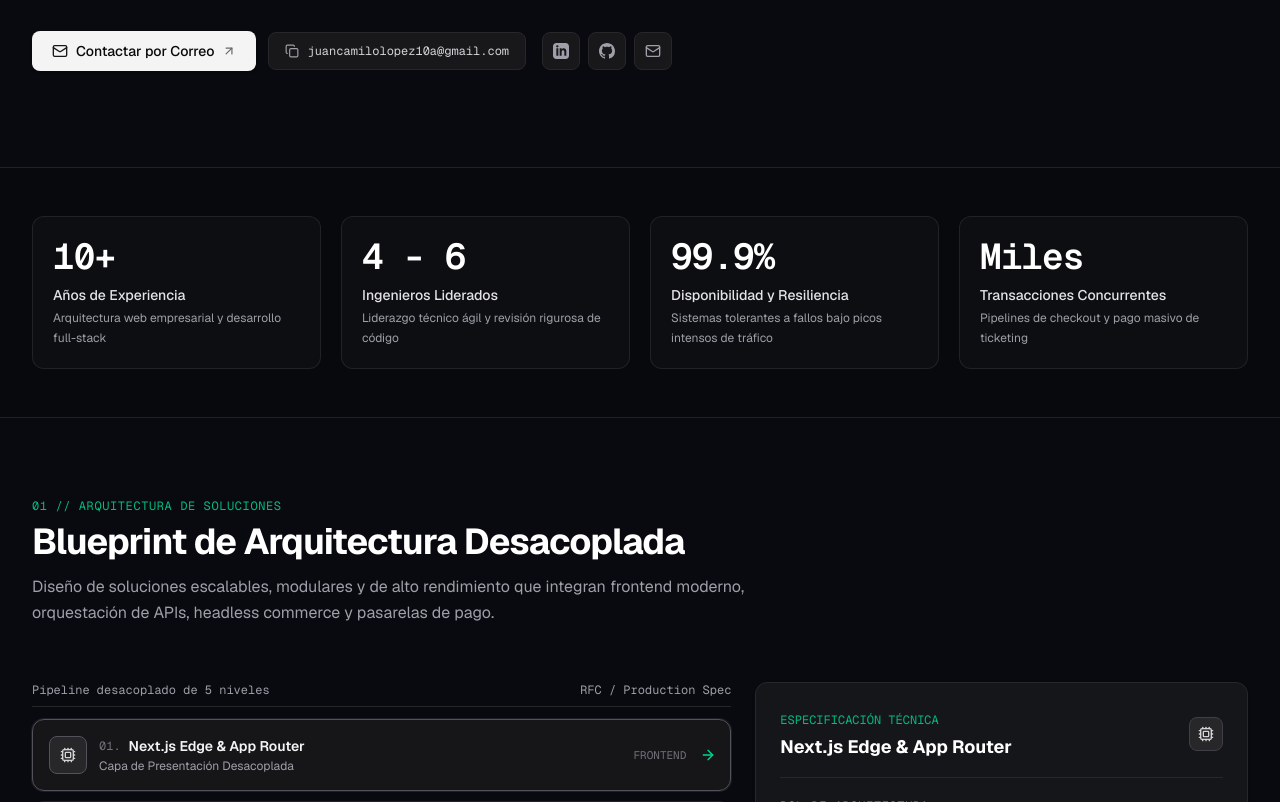
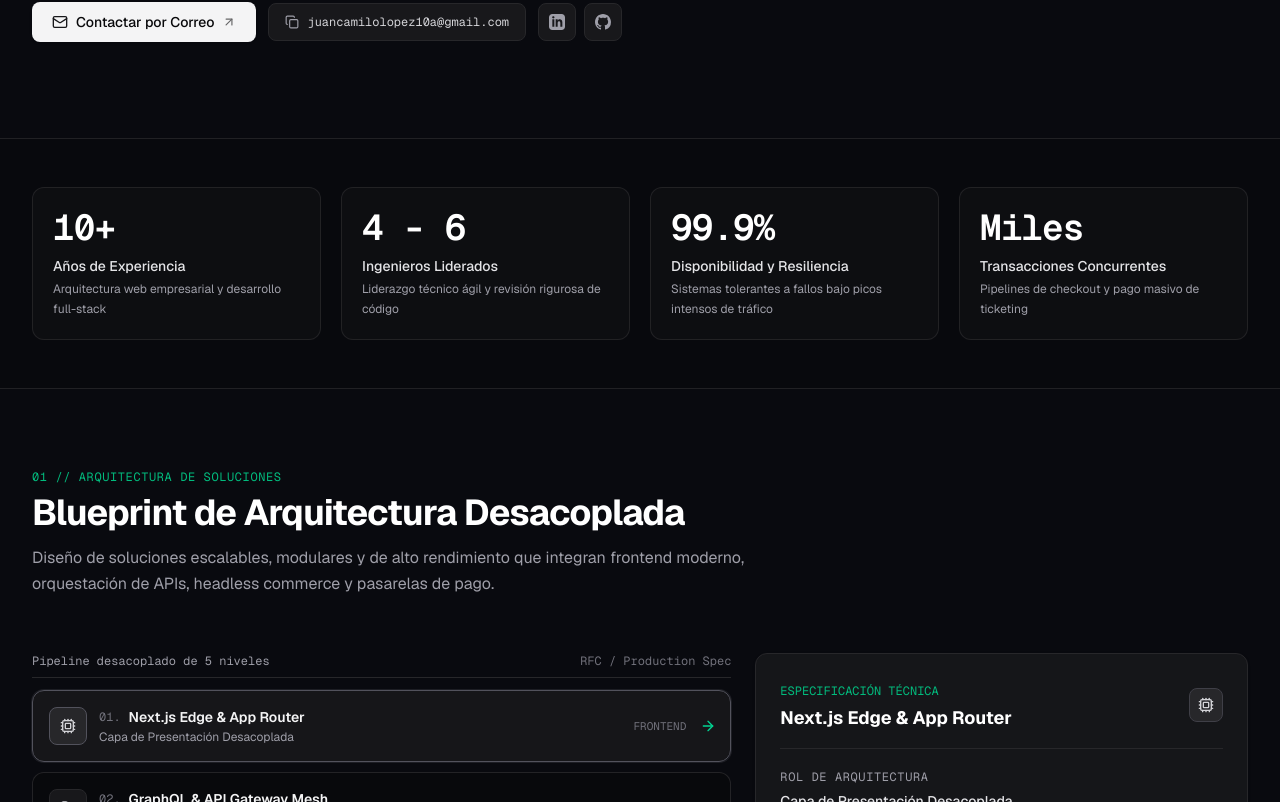
Before and after one commit to jc9218/Portafolio, a Next.js app: page / in a window 1280 px wide. Shown: the part 698-1500 px from the top of the page. Built offline with nearby package versions, Linux system fonts and the light colour scheme.

Commit message:
fix(mobile): overhaul footer and responsive mobile layouts across all sections

```diff
--- a/src/app/globals.css
+++ b/src/app/globals.css
@@ -12,9 +12,11 @@
   --font-mono: var(--font-geist-mono);
 }
 
+html,
 body {
   background: var(--background);
   color: var(--foreground);
   font-family: var(--font-geist-sans), -apple-system, BlinkMacSystemFont, "Segoe UI", Roboto, sans-serif;
   -webkit-font-smoothing: antialiased;
+  overflow-x: clip;
 }
--- a/src/components/ArchitectureShowcase.tsx
+++ b/src/components/ArchitectureShowcase.tsx
@@ -49,9 +49,9 @@ export default function ArchitectureShowcase() {
         <div className="grid grid-cols-1 lg:grid-cols-12 gap-6 items-start">
           {/* Architecture Pipeline Flow */}
           <div className="lg:col-span-7 space-y-3">
-            <div className="flex items-center justify-between text-xs text-zinc-400 font-mono pb-2 border-b border-zinc-800">
+            <div className="flex flex-col sm:flex-row sm:items-center justify-between gap-1 text-xs text-zinc-400 font-mono pb-2 border-b border-zinc-800">
               <span>{language === "es" ? "Pipeline desacoplado de 5 niveles" : "5-tier decoupled pipeline"}</span>
-              <span className="text-zinc-400 text-[11px] sm:text-xs">RFC / Production Spec</span>
+              <span className="text-zinc-500 text-[11px] sm:text-xs">RFC / Production Spec</span>
             </div>
 
             <div className="space-y-3 sm:space-y-2.5">
@@ -69,9 +69,9 @@ export default function ArchitectureShowcase() {
                     {/* Header clickable trigger */}
                     <button
                       onClick={() => setSelectedNodeId(node.id)}
-                      className="w-full text-left p-3.5 sm:p-4 flex items-center justify-between group"
+                      className="w-full text-left p-3.5 sm:p-4 flex items-center justify-between group min-w-0"
                     >
-                      <div className="flex items-center gap-3 min-w-0">
+                      <div className="flex items-center gap-3 min-w-0 flex-1 pr-1">
                         <div
                           className={`p-2 sm:p-2.5 rounded-lg border shrink-0 transition-colors ${
                             isSelected
@@ -81,9 +81,9 @@ export default function ArchitectureShowcase() {
                         >
                           {categoryIcons[node.category]}
                         </div>
-                        <div className="min-w-0">
+                        <div className="min-w-0 flex-1">
                           <div className="flex items-center gap-2">
-                            <span className="text-xs font-mono text-zinc-500">
+                            <span className="text-xs font-mono text-zinc-500 shrink-0">
                               0{index + 1}.
                             </span>
                             <h3 className="text-sm font-semibold text-zinc-100 group-hover:text-white truncate">
@@ -117,7 +117,7 @@ export default function ArchitectureShowcase() {
 
                     {/* Mobile inline expansion */}
                     {isSelected && (
-                      <div className="lg:hidden px-3.5 pb-4 pt-1 sm:px-4 border-t border-zinc-850 space-y-4">
+                      <div className="lg:hidden px-3.5 pb-4 pt-1 sm:px-4 border-t border-zinc-800 space-y-4">
                         <div className="pt-2">
                           <h4 className="text-[11px] uppercase tracking-wider text-zinc-400 font-mono mb-1">
                             {language === "es" ? "Descripción & Responsabilidades" : "Responsibilities"}
@@ -144,7 +144,7 @@ export default function ArchitectureShowcase() {
                           </div>
                         </div>
 
-                        <div className="pt-3 border-t border-zinc-850 flex items-center justify-between text-[11px] text-zinc-400 font-mono">
+                        <div className="pt-3 border-t border-zinc-800 flex items-center justify-between text-[11px] text-zinc-400 font-mono">
                           <span>SLA / Performance:</span>
                           <span className="text-zinc-200">High-Concurrency 99.9%</span>
                         </div>
--- a/src/components/Hero.tsx
+++ b/src/components/Hero.tsx
@@ -82,25 +82,25 @@ export default function Hero() {
             {/* Copy Email Button */}
             <button
               onClick={handleCopyEmail}
-              className="inline-flex items-center justify-center gap-2 px-4 py-2.5 rounded-lg bg-zinc-900 hover:bg-zinc-850 border border-zinc-800 text-zinc-300 hover:text-white text-xs font-mono transition-colors w-full sm:w-auto"
+              className="inline-flex items-center justify-center gap-2 px-4 py-2.5 rounded-lg bg-zinc-900 hover:bg-zinc-800 border border-zinc-800 text-zinc-300 hover:text-white text-xs font-mono transition-colors w-full sm:w-auto min-w-0"
             >
               {copied ? (
                 <>
                   <Check className="w-3.5 h-3.5 text-emerald-400" />
-                  <span className="text-emerald-400">
+                  <span className="text-emerald-400 font-medium">
                     {language === "es" ? "Copiado" : "Copied"}
                   </span>
                 </>
               ) : (
                 <>
-                  <Copy className="w-3.5 h-3.5 text-zinc-400" />
-                  <span>{personal.email}</span>
+                  <Copy className="w-3.5 h-3.5 text-zinc-400 shrink-0" />
+                  <span className="truncate">{personal.email}</span>
                 </>
               )}
             </button>
 
             {/* Social Links */}
-            <div className="flex items-center justify-center gap-2 pt-1 sm:pt-0 sm:ml-1">
+            <div className="flex items-center justify-center gap-2 w-full sm:w-auto pt-1 sm:pt-0">
               <a
                 href={personal.linkedin}
                 target="_blank"
@@ -119,13 +119,6 @@ export default function Hero() {
               >
                 <GithubIcon className="w-4 h-4" />
               </a>
-              <a
-                href={`mailto:${personal.email}`}
-                aria-label="Email"
-                className="flex-1 sm:flex-initial p-2.5 rounded-lg bg-zinc-900 hover:bg-zinc-800 border border-zinc-800 text-zinc-400 hover:text-white transition-colors flex items-center justify-center"
-              >
-                <Mail className="w-4 h-4" />
-              </a>
             </div>
           </div>
         </div>
--- a/src/components/Navbar.tsx
+++ b/src/components/Navbar.tsx
@@ -44,7 +44,7 @@ export default function Navbar() {
             <span className="font-medium text-zinc-100 tracking-tight text-xs sm:text-sm group-hover:text-white transition-colors truncate">
               Juan Camilo López
             </span>
-            <span className="text-[10px] sm:text-[11px] text-zinc-400 truncate hidden xs:block">
+            <span className="text-[10px] sm:text-[11px] text-zinc-400 truncate hidden sm:block">
               Fullstack Developer & Technical Lead
             </span>
           </div>
--- a/src/data/portfolio.ts
+++ b/src/data/portfolio.ts
@@ -120,8 +120,8 @@ export const PORTFOLIO_DATA = {
     github: "https://github.com/jc9218",
     whatsapp: "https://wa.me/573162438345",
     summary: {
-      es: "Ingeniero de Sistemas con más de 10 años de experiencia en ingeniería de software, arquitectura web empresarial y liderazgo técnico en iniciativas de transformación digital. Especializado en desarrollo agéntico, flujos de trabajo con agentes autónomos de IA y el diseño y construcción de complejos ecosistemas modernos de comercio headless, plataformas CMS empresariales y arquitecturas desacopladas con Next.js, Ibexa DXP y Commerce Layer. Capacidad probada para liderar equipos multifuncionales (4-6 ingenieros), mitigar deuda técnica, alinear objetivos de negocio con software de alto rendimiento y desplegar canales transaccionales de pago de misión crítica para sistemas de alta disponibilidad y tráfico masivo.",
-      en: "Systems Engineer with over 10 years of experience in software engineering, enterprise web architecture, and technical leadership for digital transformation initiatives. Specialized in agentic software development, autonomous AI coding workflows, and building complex modern headless commerce ecosystems, enterprise-grade CMS platforms, and decoupled architectures using Next.js, Ibexa DXP, and Commerce Layer. Proven ability to lead cross-functional engineering teams (4-6 developers), mitigate technical debt, align complex business goals with high-performing software design, and deploy mission-critical transactional checkout and payment pipelines for highly available, high-traffic systems.",
+      es: "Ingeniero de Sistemas con más de 10 años de experiencia en ingeniería de software, arquitectura web empresarial y liderazgo técnico en iniciativas de transformación digital. Especializado en el diseño y construcción de complejos ecosistemas modernos de comercio headless, plataformas CMS empresariales y arquitecturas desacopladas con Next.js, Ibexa DXP y Commerce Layer. Capacidad probada para liderar equipos multifuncionales (4-6 ingenieros), mitigar deuda técnica, alinear objetivos de negocio con software de alto rendimiento y desplegar canales transaccionales de pago de misión crítica para sistemas de alta disponibilidad y tráfico masivo.",
+      en: "Systems Engineer with over 10 years of experience in software engineering, enterprise web architecture, and technical leadership for digital transformation initiatives. Specialized in the design and construction of complex modern headless commerce ecosystems, enterprise-grade CMS platforms, and decoupled architectures using Next.js, Ibexa DXP, and Commerce Layer. Proven ability to lead cross-functional engineering teams (4-6 developers), mitigate technical debt, align complex business goals with high-performing software design, and deploy mission-critical transactional checkout and payment pipelines for highly available, high-traffic systems.",
     },
   },
 
```
Also changed, not shown: src/components/FeaturedProjects.tsx (+17 -17 lines), src/components/Footer.tsx (+31 -25 lines).
